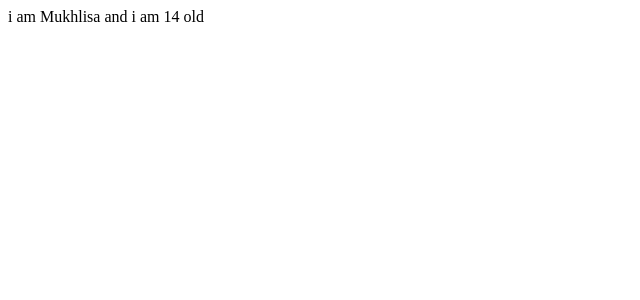
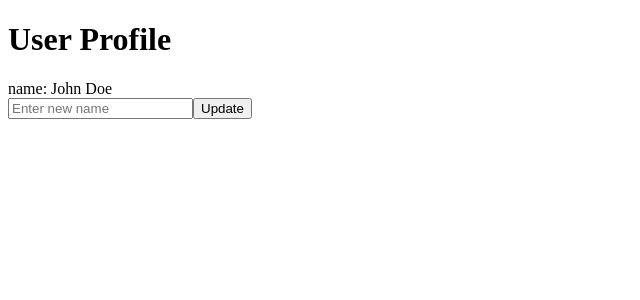
Before and after one commit to muxlisa-maxmudova/react.js.start, a React (Vite) app: page / in a window 1280 px wide. Shown: the top 300 px of the page, without its empty margins (0-640 px from the left). Built offline with nearby package versions, Linux system fonts and the light colour scheme.

Commit message:
task_useContext end

```diff
--- a/src/App.jsx
+++ b/src/App.jsx
@@ -1,18 +1,14 @@
-import ComponentA from "./Hooks/Prop_drilling/ComponentA.jsx";
-import {createContext} from "react";
+import UserProfile from "./Hooks/Prop_drilling/UserProfile.jsx";
+import {UserProvider} from "./Hooks/Prop_drilling/UserContext.jsx";
+import UserUpdate from "./Hooks/Prop_drilling/UserUpdate.jsx";
+const App = () => {
 
-export const Data = createContext();
-export const Data1 = createContext();
-const App = () => {
-    const name = 'Mukhlisa';
-    const age = 14;
     return (
         <main>
-            <Data.Provider value={name}>
-                <Data1.Provider value={age}>
-                    <ComponentA/>
-                </Data1.Provider>
-            </Data.Provider>
+           <UserProvider>
+               <UserProfile/>
+               <UserUpdate/>
+           </UserProvider>
         </main>
     )
 }
--- /dev/null
+++ b/src/Hooks/Prop_drilling/UserContext.jsx
@@ -0,0 +1,17 @@
+import {createContext, useState} from "react";
+
+const UserContext = createContext()
+const UserProvider = (props) => {
+    const [user, setUser] = useState({name:'John Doe'})
+    const updateUser = (newName) => {
+        setUser({name: newName})
+    }
+    return (
+        <div>
+            <UserContext.Provider value={{user, updateUser}}>
+                {props.children}
+            </UserContext.Provider>
+        </div>
+    )
+}
+export {UserContext, UserProvider}
--- /dev/null
+++ b/src/Hooks/Prop_drilling/UserProfile.jsx
@@ -0,0 +1,13 @@
+import {useContext} from "react";
+import {UserContext} from "./UserContext.jsx";
+
+const UserProfile = () => {
+    const {user} = useContext(UserContext);
+    return (
+        <div>
+            <h1>User Profile</h1>
+            name: {user.name}
+        </div>
+    )
+}
+export default UserProfile
--- /dev/null
+++ b/src/Hooks/Prop_drilling/UserUpdate.jsx
@@ -0,0 +1,28 @@
+import {UserContext} from "./UserContext.jsx";
+import {useContext, useState} from "react";
+
+const UserUpdate = () => {
+    const {updateUser} = useContext(UserContext);
+    const [newName, setNewName] = useState('')
+    const updater = (e) => {
+        e.preventDefault();
+        if(newName.trim()){
+            updateUser(newName);
+            setNewName('')
+        }
+    }
+    return (
+        <div>
+            <form onSubmit={updater}>
+                <input
+                    type="text"
+                    value={newName}
+                    onChange={(e) => setNewName(e.target.value)}
+                    placeholder="Enter new name"
+                />
+                <button type="submit">Update</button>
+            </form>
+        </div>
+    )
+}
+export default UserUpdate
```
